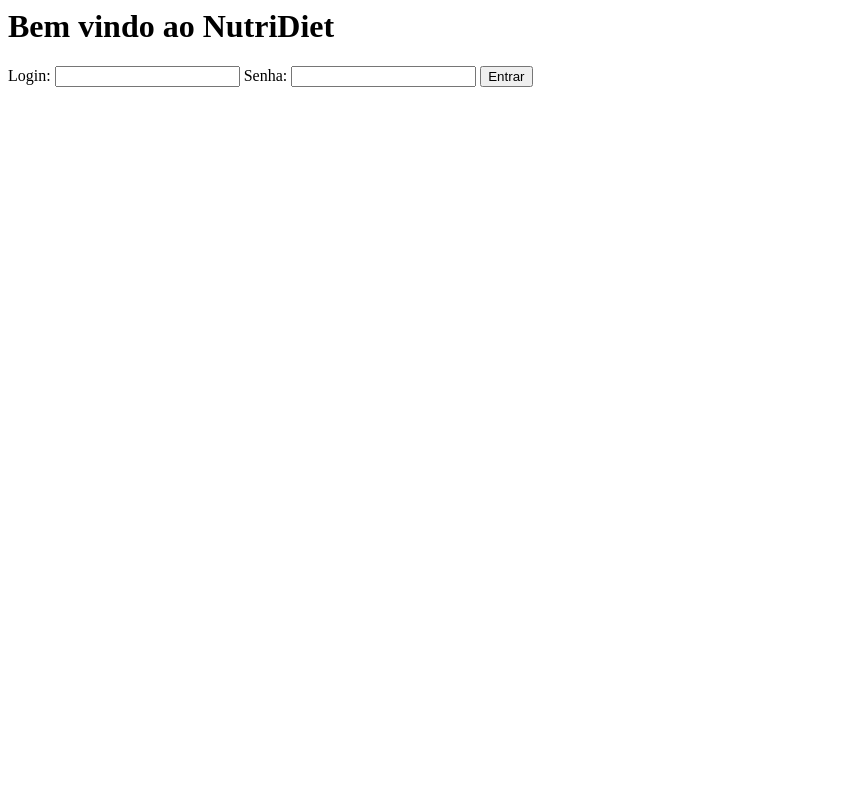
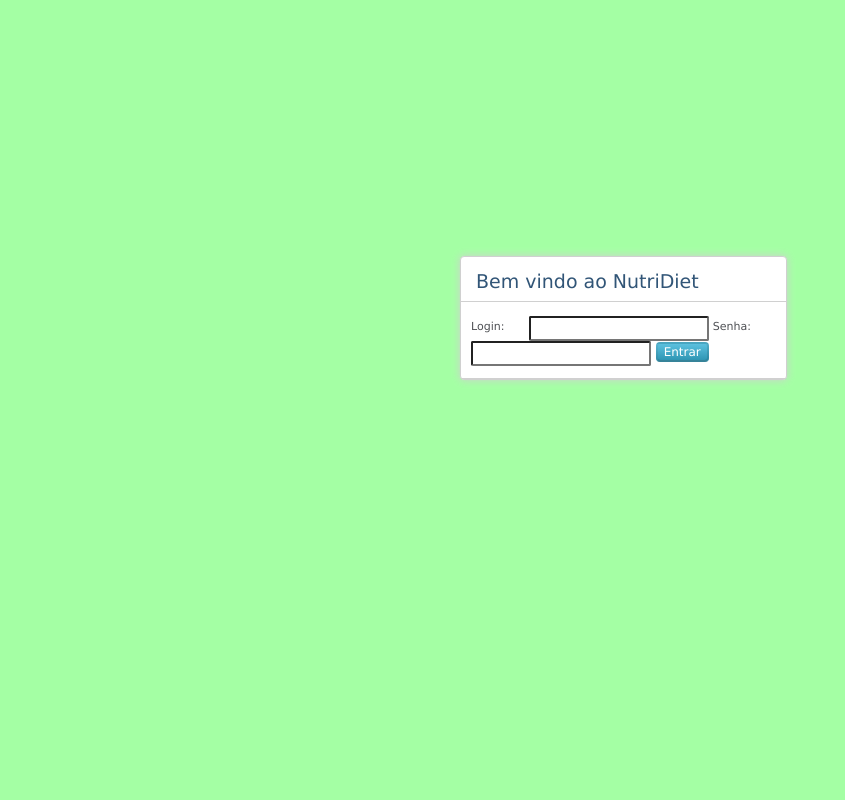
Before and after one commit to lucianossrio/nutridiet, a CodeIgniter app: page /index.php/login in a window 1280 px wide. Shown: the whole page, without its empty margins (0-845 px from the left). Run offline with CodeIgniter, Linux system fonts and the light colour scheme.

Commit message:
ajustando arquivo css

```diff
--- a/application/assets/css/login.css
+++ b/application/assets/css/login.css
@@ -1,5 +1,120 @@
-Unstaged changes after reset:
-M	application/assets/css/login.css
-M	application/assets/images/header - Cópia.png
-M	application/config/database.php
-M	application/views/login.php
+body {
+	background-color: #A4FFA4;
+	color: #4F5155;
+	font: 13px/20px normal Helvetica, Arial, sans-serif;
+	margin: 40px;
+	position: relative;
+}
+
+#container{
+	background-color: #FFF;
+	border: 1px solid #D0D0D0;
+	left: 35%;
+	position: absolute;
+	margin-right:auto;
+	margin-left: auto;
+	top: 30%;
+	width: 325px;
+	-webkit-box-shadow: 0 0 8px #D0D0D0;
+	-webkit-border-radius: 4px;
+	-moz-border-radius: 4px;
+	border-radius: 4px;
+}
+
+#container h1 {
+	color: #315577;
+	background-color: transparent;
+	border-bottom: 1px solid #D0D0D0;
+	font-size: 19px;
+	font-weight: normal;
+	margin: 0 0 14px 0;
+	padding: 14px 15px 10px 15px;
+}
+
+p.footer{
+	text-align: right;
+	font-size: 11px;
+	border-top: 1px solid #D0D0D0;
+	line-height: 32px;
+	padding: 0 10px 0 10px;
+	margin: 0;
+}
+
+#conteudo{
+	margin-left:10px;
+}
+
+#conteudo span{
+	margin-right: 15px;
+}
+
+#conteudo #email{
+	margin-left: 6px;
+	margin-right:42 px;
+}
+
+#container #email,
+#container #senha{
+	border-radius: 2px;
+	padding-bottom: 5px;
+	width: 180px;
+	height: 25px;
+}
+
+#container #senha{
+	margin-right: 0;
+}
+
+#entrar{
+	bottom: -1;
+	color: #fff;
+	cursor: pointer;
+	font-size: 12px;
+	background-color: #49AFCD;
+	background-image: -webkit-linear-gradient(top, #5BC0DE, #2F96B4);
+	background-image: -o-linear-gradient(top, #5BC0DE, #2F96B4);
+	background-image: linear-gradient(top, #5BC0DE, #2F96B4);
+	background-repeat: repeat-x;
+	border-color: #2F96B4 #2F96B4 #1F6377;
+	border-color: rgba(0, 0, 0, 0.1) rgba(0, 0, 0, 0.1) rgba(0, 0, 0, 0.25);
+	-webkit-border-radius: 4px;
+	position: relative;
+	right: -1;
+}
+
+#entrar:hover{
+	text-shadow: 0 -1px 0 rgba(0, 0, 0, 0.5);
+	color: #ffffff;
+}
+
+#entrar:active{
+	color: rgba(255, 255, 255, 0.75);
+}
+
+* {
+	font-family: Verdana; font-size: 96%;
+}
+
+label {
+	width: 10em; float: left;
+}
+
+label.error {
+	color: red;
+	display: block;
+	margin-left: 55px;
+	margin-right: 115px;
+	padding-left: .5em;
+	vertical-align: top;
+}
+
+p {
+	clear: both;
+}
+.submit {
+	margin-left: 12em;
+}
+
+em {
+	font-weight: bold; padding-right: 1em; vertical-align: top;
+}
```
